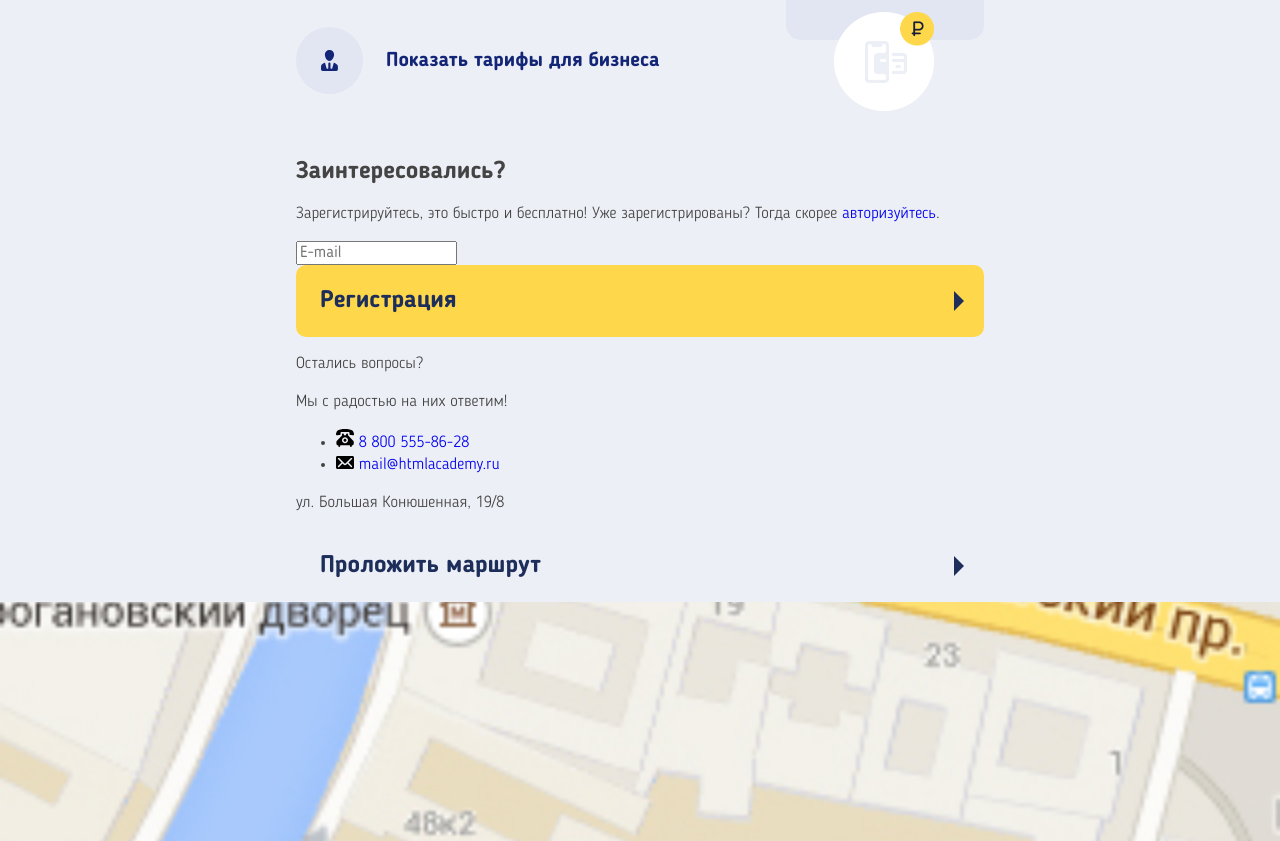
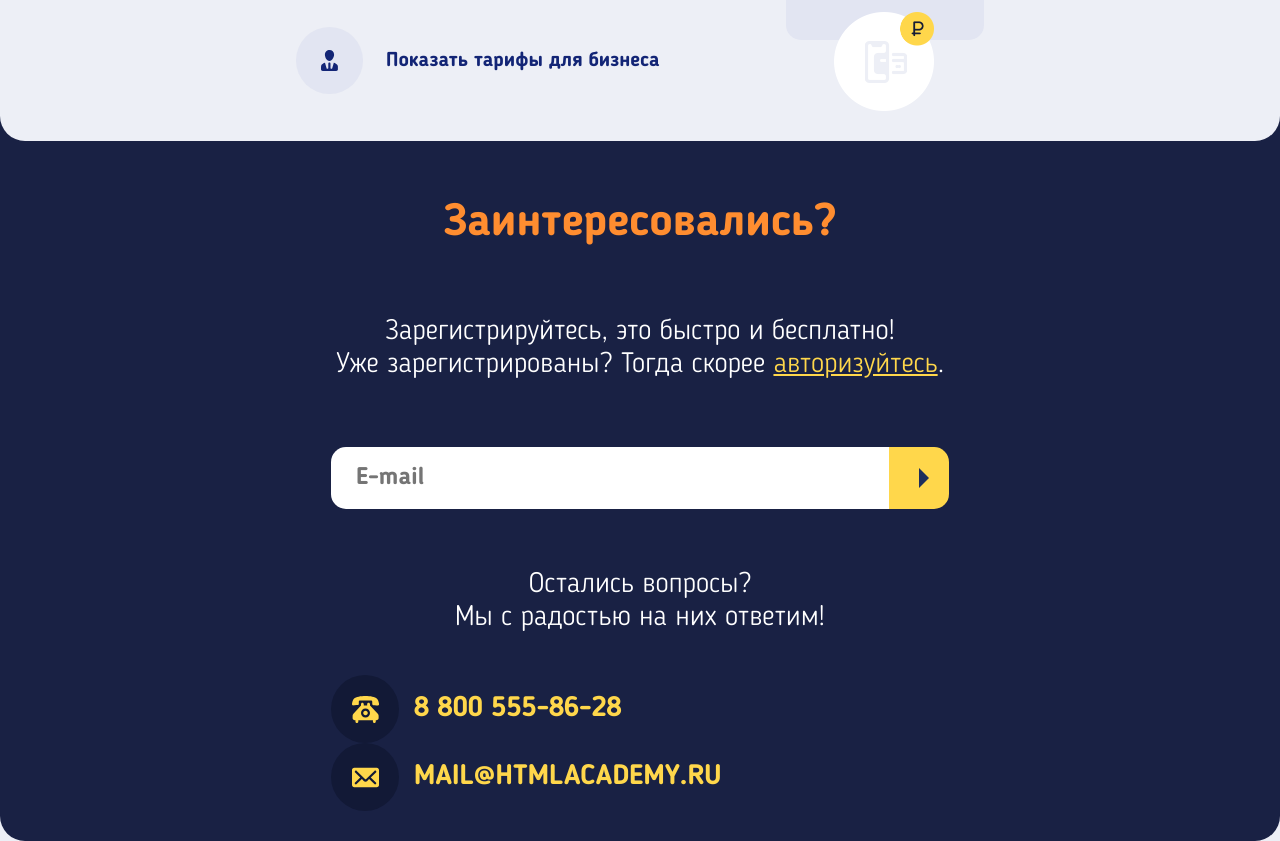
Before and after one commit to KofkaLana/1006587-pognali-17, a plain HTML site: page source/index.html in a window 1280 px wide. Shown: the part 4470-5311 px from the top of the page. Drawn offline with nearby package versions, Linux system fonts and the light colour scheme; files that its build step writes are made by us from their sources; a script that the page names is missing; files whose address does not match are found by name.

Commit message:
блок contacts

```diff
--- a/source/index.html
+++ b/source/index.html
@@ -437,8 +437,7 @@
             <span>Регистрация</span>
           </button>
         </form>
-        <p class="contacts__questions">Остались вопросы?</p>
-        <p class="contacts__questions">Мы с радостью на них ответим!</p>
+        <p class="contacts__questions">Остались вопросы?<br> Мы с радостью на них ответим!</p>
         <ul class="contacts__list">
           <li class="contacts__item contacts__item--phone">
             <span class="contacts__icon-back">
--- a/source/less/blocks/contacts.less
+++ b/source/less/blocks/contacts.less
@@ -1,3 +1,235 @@
+.contacts {
+  position: relative;
+  margin-top: -25px;
+  padding-top: 55px;
+  padding-bottom: 30px;
+
+  color: @white;
+  line-height: 22px;
+
+  background-color: @blue-darker;
+  border-bottom-left-radius: 25px;
+  border-bottom-right-radius: 25px;
+  z-index: 2;
+}
+
 .contacts__wrap {
   .container;
+  text-align: center;
 }
+
+.contacts__text {
+  width: 200px;
+  margin: 0 auto;
+}
+
+.contacts__login {
+  padding-left: 0;
+  font-weight: 300;
+
+  color: @yellow;
+  text-decoration: underline;
+
+  &:hover,
+  &:focus {
+    color: @orange;
+  }
+
+  &:active {
+    opacity: 0.3;
+  }
+}
+
+.contacts__title{
+  .title;
+  margin-top: 30px;
+  margin-bottom: 25px;
+}
+
+.contacts__form {
+  display: flex;
+  margin: 30px 0;
+}
+
+.contacts__input {
+  width: 100%;
+  height: 62px;
+  padding: 25px 0;
+  padding-right: 60px;
+  padding-left: 25px;
+
+  font-size: 18px;
+  line-height: 18px;
+  font-weight: 700;
+
+  border: none;
+  border-radius: 10px;
+
+  box-sizing: border-box;
+}
+
+.contacts__button {
+  width: 60px;
+  height: 62px;
+  margin-left: -56px;
+
+  span {
+    font-size: 0;
+  }
+}
+
+.contacts__questions {
+  width: 215px;
+  margin: 0 auto;
+}
+
+.contacts__list {
+  margin: 20px 0 0;
+  padding: 0;
+  list-style: none;
+
+  text-transform: uppercase;
+}
+
+.contacts__item {
+  display: flex;
+  align-items: center;
+
+  a {
+    color: @yellow;
+    font-weight: 700;
+  }
+
+  &:hover,
+  &:focus {
+    a {
+      color: @yellow-dark;
+    }
+
+    .contacts__svg {
+      fill: @yellow-dark;
+    }
+  }
+
+  &:active {
+    a,
+    .contacts__svg {
+      opacity: 0.3;
+    }
+  }
+}
+
+.contacts__icon-back {
+  display: flex;
+  align-items: center;
+  justify-content: center;
+
+  width: 45px;
+  height: 45px;
+  margin-right: 15px;
+
+  background-color: @blue-dark;
+  border-radius: 50%;
+}
+
+.contacts__svg {
+  fill: @yellow;
+}
+
+@media (min-width: @tablet-width) {
+  .contacts__wrap {
+    padding: 0 75px;
+
+    font-size: 28px;
+    line-height: 33px;
+  }
+
+  .contacts__title {
+    margin-bottom: 70px;
+  }
+
+  .contacts__text,
+  .contacts__questions {
+    width: 100%;
+  }
+
+  .contacts__form {
+    margin-top: 65px;
+    margin-bottom: 60px;
+  }
+
+  .contacts__input {
+    font-size: 24px;
+    line-height: 24px;
+
+    border-radius: 15px;
+  }
+
+  .contacts__button {
+    border-radius: 0;
+    border-top-right-radius: 15px;
+    border-bottom-right-radius: 15px;
+  }
+
+  .contacts__list {
+    margin-top: 40px;
+  }
+
+  .contacts__icon-back {
+    width: 68px;
+    height: 68px;
+  }
+
+  .contacts__svg {
+    width: 27px;
+    height: 27px;
+  }
+}
+
+@media (min-width: @desktop-width) {
+  .contacts {
+    padding-top: 70px;
+    padding-bottom: 100px;
+  }
+
+  .contacts__wrap {
+    padding: 0 132px;
+
+    br {
+      display: none;
+    }
+  }
+
+  .contacts__text {
+    width: 630px;
+  }
+
+  .contacts__button {
+    width: 325px;
+
+    span {
+      display: block;
+      margin-top: -5px;
+
+      font-size: 24px;
+      line-height: 24px;
+      font-weight: 700;
+      color: @blue;
+    }
+
+    &:active{
+      span{
+        opacity: 0.3;
+      }
+    }
+  }
+
+  .contacts__list {
+    display: flex;
+    justify-content: center;
+  }
+
+  .contacts__item {
+    margin-right: 70px;
+  }
+}
```
